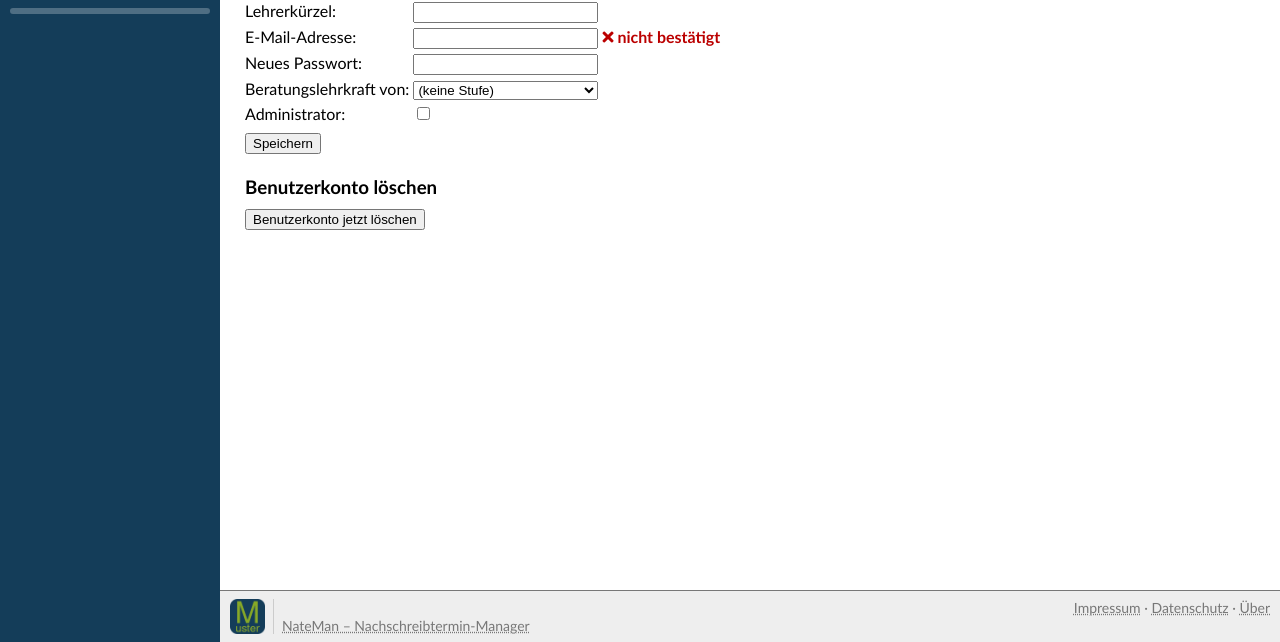
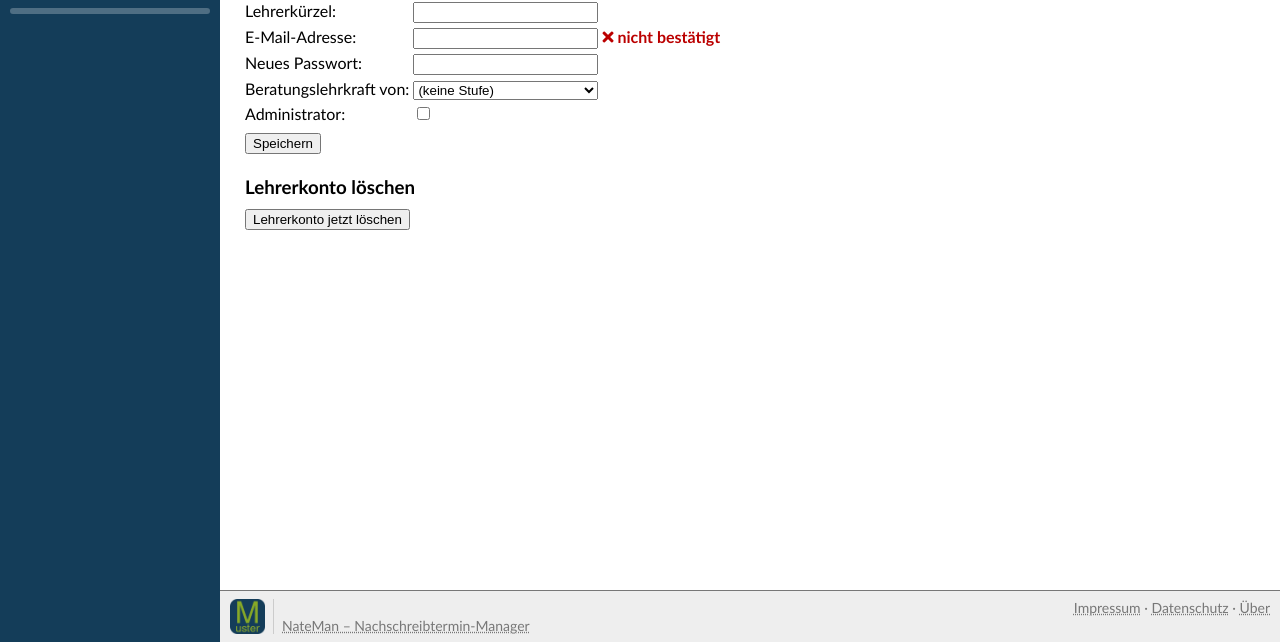
Before and after one commit to nelsbrock/NateMan, a Python web app: template nateman/templates/admin/lehrer/edit.html.j2 in a window 1280 px wide. Shown: the part 158-800 px from the top of the page. Run offline with Jinja, Linux system fonts and the light colour scheme; the template is opened without the code that fills it, so the values that code supplies are empty.

Commit message:
Admin-Lehrerseite vereinheitlicht

```diff
--- a/nateman/templates/admin/lehrer/edit.html.j2
+++ b/nateman/templates/admin/lehrer/edit.html.j2
@@ -81,8 +81,8 @@
 </form>
 
 <form method="post">
-  <h3>Benutzerkonto löschen</h3>
+  <h3>Lehrerkonto löschen</h3>
   <input name="action" type="hidden" value="delete-account">
-  <p><input onclick="return confirm(delete_warn)" type="submit" value="Benutzerkonto jetzt löschen"></p>
+  <p><input onclick="return confirm(delete_warn)" type="submit" value="Lehrerkonto jetzt löschen"></p>
 </form>
 {% endblock %}
--- a/nateman/templates/admin/lehrer/index.html.j2
+++ b/nateman/templates/admin/lehrer/index.html.j2
@@ -26,8 +26,6 @@
 
 {% block content %}
 <p><a href="{{ url_for('admin.lehrer.add') }}" data-icon="&#xf234;">Lehrerkonto hinzufügen</a></p>
-
-<p>Klicken Sie eine Zeile aus der folgenden Übersicht an, um ein bestehendes Benutzerkonto zu bearbeiten.</p>
 
 <table>
   <thead>
```
